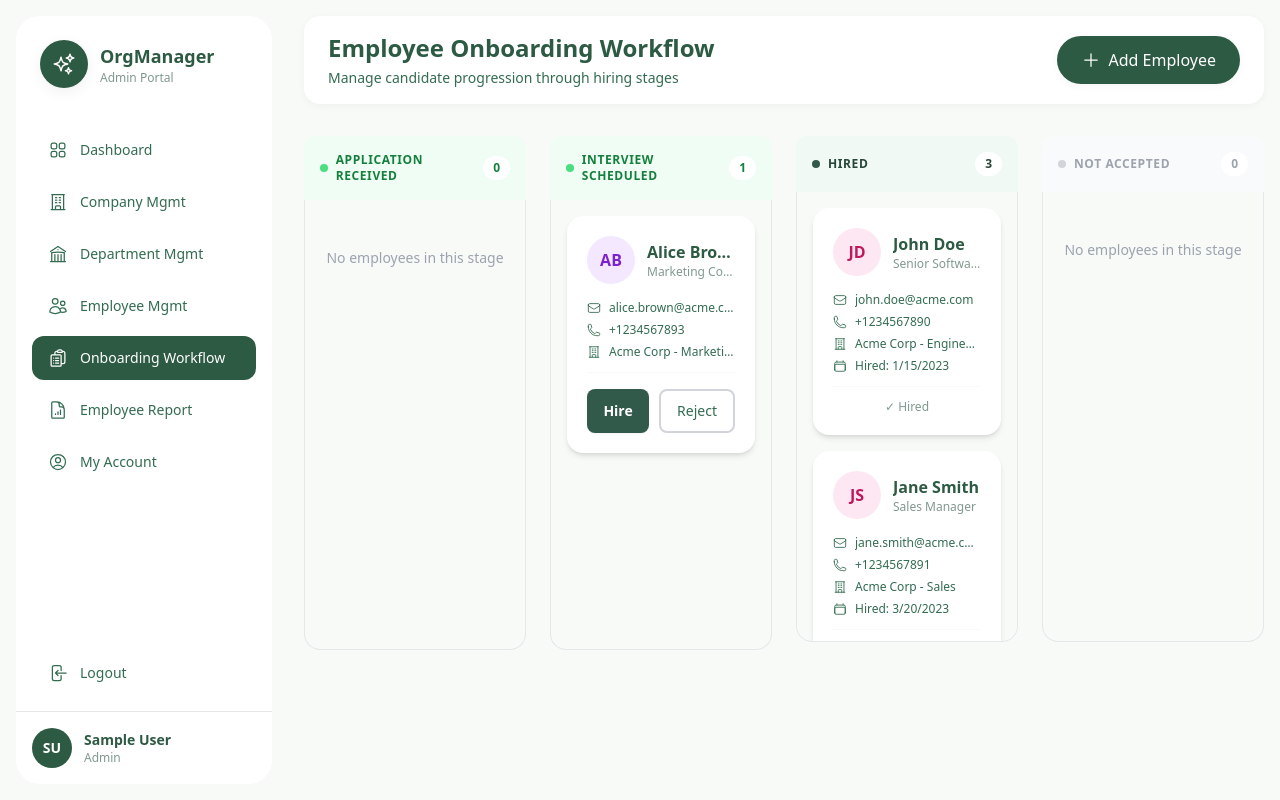
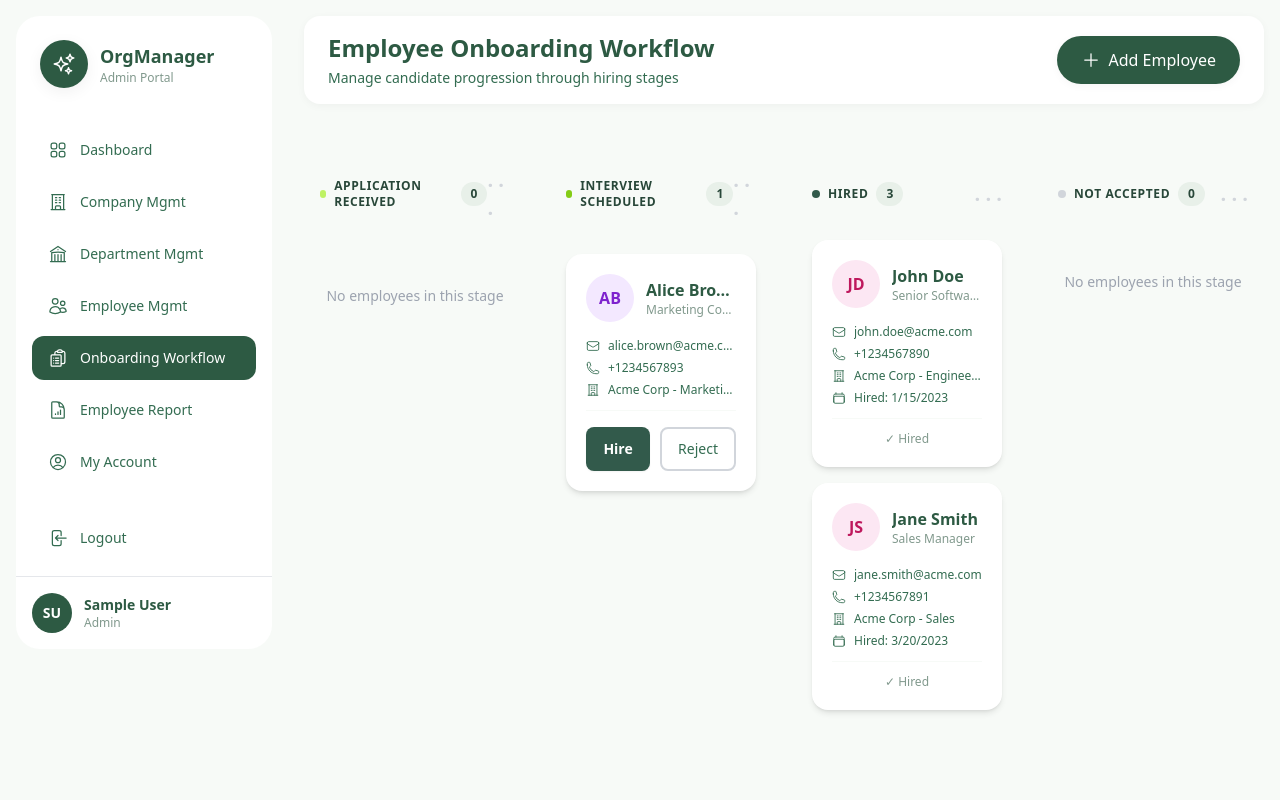
Before and after one commit to ahmednajibe/ems-task, a Vue app: page /workflow/onboarding in a window 1280 px wide. Built offline with nearby package versions, Linux system fonts and the light colour scheme; sample sign-in values are in the browser's storage.

Commit message:
feat: Introduce user profile management, onboarding workflow views and components, and update Tailwind configuration.

```diff
--- a/src/components/layout/Sidebar.vue
+++ b/src/components/layout/Sidebar.vue
@@ -45,7 +45,7 @@ const handleLogout = () => {
 </script>
 
 <template>
-  <aside class="flex w-64 bg-card h-[calc(100vh-2rem)] flex-col m-4 rounded-3xl shadow-premium">
+  <aside class="flex w-64 bg-card h-[calc(100vh-rem)] flex-col m-4 rounded-3xl shadow-premium">
     <!-- Logo Section -->
     <div class="p-6">
       <div class="flex items-center gap-3">
--- a/src/components/workflow/StatusColumn.vue
+++ b/src/components/workflow/StatusColumn.vue
@@ -20,32 +20,28 @@ const props = defineProps<Props>()
 const emit = defineEmits<Emits>()
 
 // Status config with indicator dots
-const statusConfig: Record<EmployeeStatus, { label: string; color: string; bgColor: string; borderColor: string; dotColor: string }> = {
+const statusConfig: Record<EmployeeStatus, { label: string; color: string; borderColor: string; dotColor: string }> = {
   'Application Received': {
     label: 'Application Received',
-    color: 'text-green-700',
-    bgColor: 'bg-green-50',
+    color: 'text-primary-700',
     borderColor: 'border-green-200',
-    dotColor: 'bg-green-400' // Vibrant mint green
+    dotColor: 'bg-accent-400' // Vibrant mint green
   },
   'Interview Scheduled': {
     label: 'Interview Scheduled',
-    color: 'text-green-700',
-    bgColor: 'bg-green-50',
+    color: 'text-primary-700',
     borderColor: 'border-green-200',
-    dotColor: 'bg-green-400' // Vibrant mint green
+    dotColor: 'bg-accent-600' // Vibrant mint green
   },
   'Hired': {
     label: 'Hired',
     color: 'text-primary-700',
-    bgColor: 'bg-primary-50',
     borderColor: 'border-primary-200',
     dotColor: 'bg-primary-600' // Deep forest green
   },
   'Not Accepted': {
     label: 'Not Accepted',
-    color: 'text-neutral-400',
-    bgColor: 'bg-neutral-50',
+    color: 'text-primary-700',
     borderColor: 'border-neutral-200',
     dotColor: 'bg-neutral-300' // Muted grey
   }
@@ -56,9 +52,9 @@ const count = computed(() => props.employees.length)
 </script>
 
 <template>
-  <div class="flex flex-col h-full">
+  <div class="flex flex-col h-full justify-center">
     <!-- Column Header -->
-    <div :class="['rounded-t-xl p-4', config.bgColor]">
+    <div :class="['p-4']">
       <div class="flex items-center justify-between">
         <div class="flex items-center gap-2">
           <!-- Status Indicator Dot -->
@@ -66,15 +62,18 @@ const count = computed(() => props.employees.length)
           <h3 :class="['font-semibold text-xs uppercase tracking-wider', config.color]">
             {{ config.label }}
           </h3>
+          <span :class="['px-2.5 py-1 rounded-full text-xs font-bold', 'bg-primary-300', config.color]">
+            {{ count }}
+          </span>
         </div>
-        <span :class="['px-2.5 py-1 rounded-full text-xs font-bold', 'bg-white', config.color]">
-          {{ count }}
-        </span>
+          <span :class="['flex text-xl font-bold  jusitfy-center items-center text-neutral-300']">
+            . . .
+          </span>
       </div>
     </div>
 
     <!-- Cards Container -->
-    <div class="flex-1 bg-neutral-100 p-4 rounded-b-2xl border-x border-b border-neutral-200 overflow-y-auto max-h-[450px] scrollbar-hide">
+    <div class="flex-1 p-4 overflow-y-auto max-h-[500px] scrollbar-hide">
       <div v-if="employees.length > 0" class="space-y-4">
         <CandidateCard
           v-for="employee in employees"
--- a/src/views/account/ProfileView.vue
+++ b/src/views/account/ProfileView.vue
@@ -209,7 +209,7 @@ const changePassword = () => {
             <div class="hidden md:flex gap-2">
             <button
                 @click="saveChanges"
-                class="flex items-center gap-2 px-4 py-2 bg-green-500 hover:bg-green-600 text-white rounded-full text-sm transition-colors"
+                class="flex items-center gap-2 px-4 py-2 bg-accent-500 hover:bg-accent-600 text-white rounded-full text-sm transition-colors"
             >
                 <CheckIcon class="w-4 h-4" />
                 Save
@@ -227,7 +227,7 @@ const changePassword = () => {
             <div class="flex md:hidden gap-2">
             <button
                 @click="saveChanges"
-                class="flex items-center justify-center w-10 h-10 bg-green-500 hover:bg-green-600 text-white rounded-full transition-colors"
+                class="flex items-center justify-center w-10 h-10 bg-accent-500 hover:bg-accent-600 text-white rounded-full transition-colors"
                 title="Save"
             >
                 <CheckIcon class="w-5 h-5" />
--- a/src/views/workflow/OnboardingWorkflowView.vue
+++ b/src/views/workflow/OnboardingWorkflowView.vue
@@ -197,7 +197,7 @@ const hireEmployeeName = computed(() => {
   <DashboardLayout>
     <div class="p-4 flex flex-col h-full">
       <!-- Header -->
-      <div class="bg-white shadow-soft rounded-2xl px-6 py-4 mb-8">
+      <div class="bg-white shadow-soft rounded-2xl px-6 py-4">
         <div class="flex items-center justify-between">
           <div>
             <h1 class="text-xl md:text-2xl font-bold text-neutral-800">Employee Onboarding Workflow</h1>
@@ -218,7 +218,7 @@ const hireEmployeeName = computed(() => {
       </div>
 
       <!-- Kanban Board - Takes remaining space -->
-      <div class="flex-1 flex items-center">
+      <div class="flex-1 flex items-center justify-center">
         <div class="grid grid-cols-1 md:grid-cols-2 lg:grid-cols-4 gap-6 w-full h-full">
           <StatusColumn
           v-for="status in statuses"
@@ -300,7 +300,7 @@ const hireEmployeeName = computed(() => {
             <button
               @click="confirmHire"
               :disabled="!hireDate"
-              class="flex-1 px-4 py-2.5 bg-green-500 hover:bg-green-600 disabled:bg-neutral-300 disabled:cursor-not-allowed text-white font-medium rounded-lg transition-colors"
+              class="flex-1 px-4 py-2.5 bg-primary-600 hover:bg-primary-700 disabled:bg-neutral-300 disabled:cursor-not-allowed text-white font-medium rounded-lg transition-colors"
             >
               Hire
             </button>
--- a/tailwind.config.js
+++ b/tailwind.config.js
@@ -12,7 +12,7 @@ export default {
           50: '#F0F9F4',   // Lightest green tint
           100: '#E6F7ED',  // Light green backgrounds
           200: '#C8EDD6',  // Subtle highlights
-          300: '#9FE2BA',  // Medium light
+          300: '#e8f0e9',  // Medium light #e8f0e9
           400: '#65C466',  // Active states, medium green
           500: '#2D5A43',  // PRIMARY - Buttons, dark green
           600: '#325A4B',  // Hover dark
```
